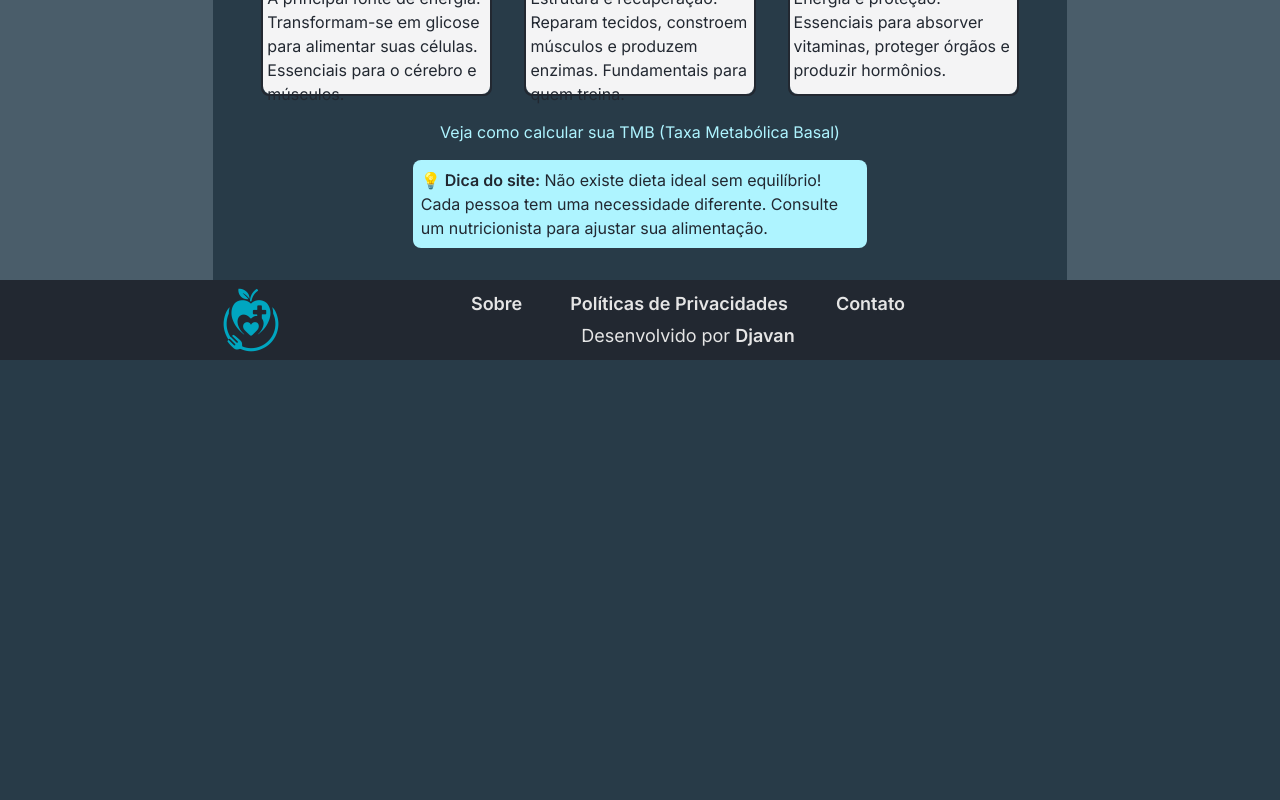
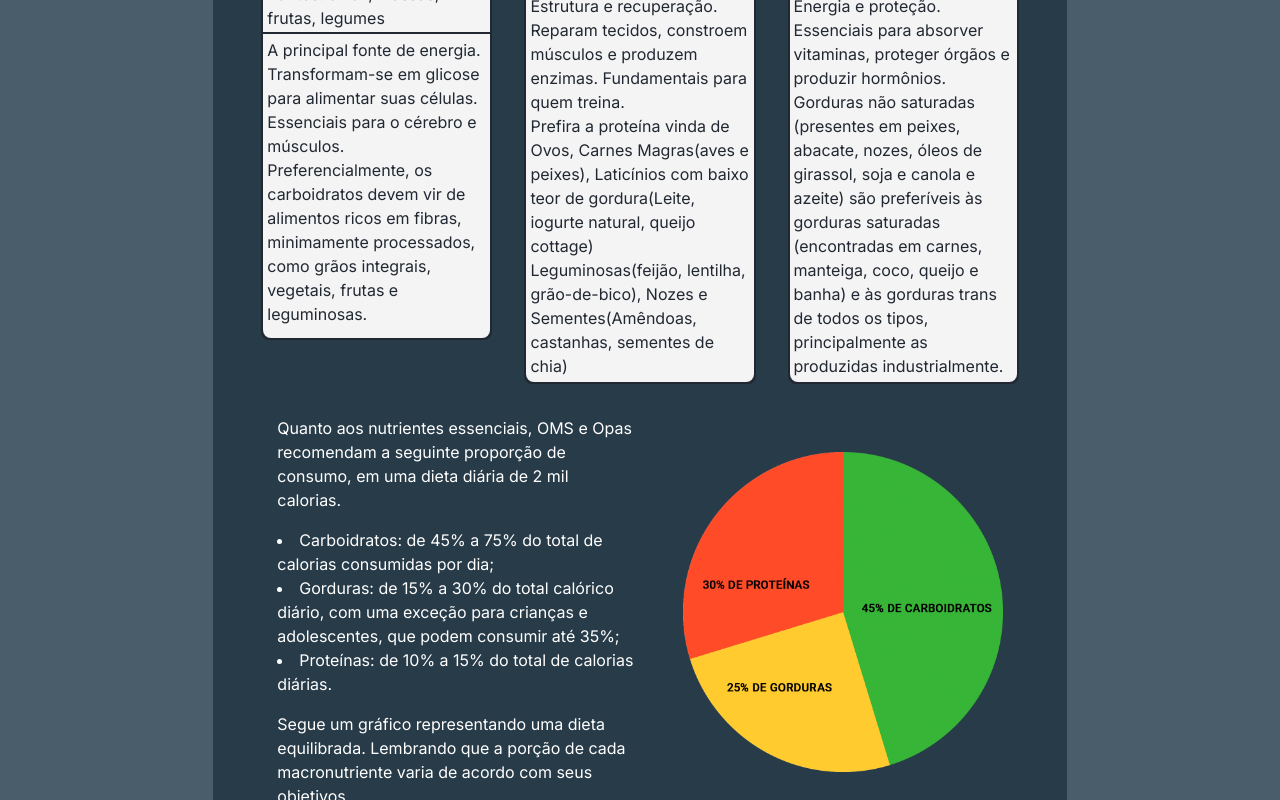
Before and after one commit to DeJotaJ/TMB-Facil, a React (Vite) app: page /macronutrientes in a window 1280 px wide. Shown: the part 520-1320 px from the top of the page. Before the commit the page ends 880 px from the top, so only its background shows below. Built offline with nearby package versions, Linux system fonts and the light colour scheme.

Commit message:
Terminando versão 1 da macronutrientes page

```diff
--- a/src/pages/macronutrientes.jsx
+++ b/src/pages/macronutrientes.jsx
@@ -4,7 +4,7 @@ export default function Macronutrientes(){
             <div className="relative w-full min-h-[80dvh] flex justify-center  bg-[#4a5d6a] text-white">
                     <main className="
                             w-full  text-sm  flex flex-col items-center gap-0 py-4 px-4  bg-[#283B48]
-                            md:w-2/3 md:text-base md:px-12 md:py-8 md:justify-start
+                            md:w-2/3 md:text-base md:px-12 md:py-8 md:justify-start md:items-start
                     ">
                         <h1 className="text-2xl mt-2 md:text-4xl font-black">Macronutrientes</h1>
                         <h2 className="hidden md:block md:mb-2 md:text-lg font-light italic">Conheça os nutrientes que dão energia e sustentam o funcionamento do corpo.</h2>
@@ -20,23 +20,27 @@ export default function Macronutrientes(){
                             </p>
                         </div>
                         {/* CARDS */}
-                        <div className="w-full h-auto flex flex-col items-center gap-4 py-2 md:flex-row md:gap-8">
+                        <div className="w-full h-auto flex flex-col items-center gap-4 py-4 lg:flex-row lg:gap-8">
                             {/* CARD CARBOIDRATO */}
                             <div className="border-2 border-[#222831] w-12/12 h-auto rounded-lg">
                                 <h3 className="w-full p-0.5 bg-[#222831] rounded-t-lg text-lg uppercase text-center"> 🍞 Carboidratos
                                 <br/></h3>
                                 <h4 className="h-14 px-1 py-1 bg-zinc-100 border-b-2 border-[#222831] text-[#222831] text-base "><b>Fontes:</b> arroz, massas, frutas, legumes</h4>
-                                <p className="h-28 px-1 py-1 bg-zinc-100 text-[#222831] rounded-b-lg text-base text-start">
+                                <p className="min-h-28 md:min-h-[19rem] px-1 py-1 bg-zinc-100 text-[#222831] rounded-b-lg text-base text-start">
                                     A principal fonte de energia. Transformam-se em glicose para alimentar suas células.
-                                    Essenciais para o cérebro e músculos.
+                                    Essenciais para o cérebro e músculos. Preferencialmente, os carboidratos devem vir de
+                                    alimentos ricos em fibras, minimamente processados, como grãos integrais, vegetais, frutas e leguminosas.
                                 </p>
                             </div>
                             {/* CARD PROTEÍNA */}
                             <div className="border-2 border-[#222831] w-12/12 h-auto rounded-lg">
                                 <h3 className="w-full p-0.5 bg-[#222831] rounded-t-lg text-lg uppercase text-center"> 🍗 Proteínas <br /> </h3>
                                 <h4 className="h-14 px-1 py-1 bg-zinc-100 border-b-2 border-[#222831] text-[#222831] text-base "><b>Fontes:</b> carnes, ovos, feijão, grão-de-bico</h4>
-                                <p className="h-28 px-1 py-1 bg-zinc-100 text-[#222831] rounded-b-lg text-base ">
+                                <p className="min-h-28 md:min-h-[19rem] px-1 py-1 bg-zinc-100 text-[#222831] rounded-b-lg text-base ">
                                     Estrutura e recuperação. Reparam tecidos, constroem músculos e produzem enzimas. Fundamentais para quem treina.
+                                    <br/>
+                                    Prefira a proteína vinda de Ovos, Carnes Magras(aves e peixes), Laticínios com baixo teor de gordura(Leite, iogurte natural, queijo cottage)
+                                    Leguminosas(feijão, lentilha, grão-de-bico), Nozes e Sementes(Amêndoas, castanhas, sementes de chia)
                                 </p>
                             </div>
                             {/* CARD GORDURA */}
@@ -44,15 +48,34 @@ export default function Macronutrientes(){
                                 <h3 className="w-full p-0.5 bg-[#222831] rounded-t-lg text-lg uppercase text-center"> 🥑 Gorduras
                                 <br/></h3>
                                 <h4 className="h-14 px-1 py-1 bg-zinc-100 border-b-2 border-[#222831] text-[#222831] text-base "><b>Fontes:</b> azeite, abacate, nozes, peixes</h4>
-                                <p className="h-28 px-1 py-1 bg-zinc-100 text-[#222831] rounded-b-lg text-base ">
+                                <p className="min-h-28 md:min-h-[19rem] px-1 py-1 bg-zinc-100 text-[#222831] rounded-b-lg text-base ">
                                     Energia e proteção. Essenciais para absorver vitaminas, proteger órgãos e produzir hormônios.
+                                    <br/>
+                                    Gorduras não saturadas (presentes em peixes, abacate, nozes, óleos de girassol, soja e canola e azeite)
+                                    são preferíveis às gorduras saturadas (encontradas em carnes, manteiga, coco, queijo e banha)
+                                    e às gorduras trans de todos os tipos, principalmente as produzidas industrialmente.
                                 </p>
                             </div>
                         </div>
-                        <a href="/calculadora" title="Página em construção" className="my-4 text-base font-normal hover:font-bold hover:underline hover:cursor-pointer text-[#aef4ff]">Veja como calcular sua TMB (Taxa Metabólica Basal) </a>
-                        <p className="md:w-3/5 bg-[#aef4ff] text-[#222831] rounded-lg p-2 text-base font-normal">
-                            <b className="font-black">💡 Dica do site:</b> Não existe dieta ideal sem equilíbrio! Cada pessoa tem uma necessidade diferente.
-                            Consulte um nutricionista para ajustar sua alimentação.
+                        <div className="py-4 flex flex-col items-center gap-4 lg:flex-row lg:gap-12 lg:px-4">
+                            <span className="flex flex-col gap-4">
+                                Quanto aos nutrientes essenciais, OMS e Opas recomendam a seguinte proporção de consumo, em uma dieta diária
+                                de 2 mil calorias.
+                                <ul className="list-disc list-inside ">
+                                    <li>Carboidratos: de 45% a 75% do total de calorias consumidas por dia;</li>
+                                    <li>Gorduras: de 15% a 30% do total calórico diário, com uma exceção para crianças e adolescentes, que podem consumir até 35%;</li>
+                                    <li>Proteínas: de 10% a 15% do total de calorias diárias.</li>
+                                </ul>
+                                <p>Segue um gráfico representando uma dieta equilibrada. Lembrando que a porção de cada macronutriente varia de acordo com seus objetivos.</p>
+                            </span>
+                            <img className="w-56 h-auto md:w-80 md:h-auto" src="./graficoMacros.png" alt="Gráfico de Macros" />
+
+                        </div>
+                        <a href="/calculadora" title="Página em construção" className="my-8 text-lg font-semibold hover:font-bold hover:text-[#00A6C0] hover:cursor-pointer text-[#aef4ff]">Veja como calcular sua TMB (Taxa Metabólica Basal) </a>
+                        <p className="md:w-5/5 text-center bg-[#f2ff40] text-[#222831] rounded-lg px-2 py-1 text-base font-normal uppercase">
+                            Não existe dieta ideal sem equilíbrio! Cada pessoa tem uma necessidade diferente.
+                            <br/>
+                            <b>Consulte um nutricionista para ajustar sua alimentação.</b>
                         </p>
 
                     </main>
```
Also changed, not shown: public/graficoMacros.png (added).
